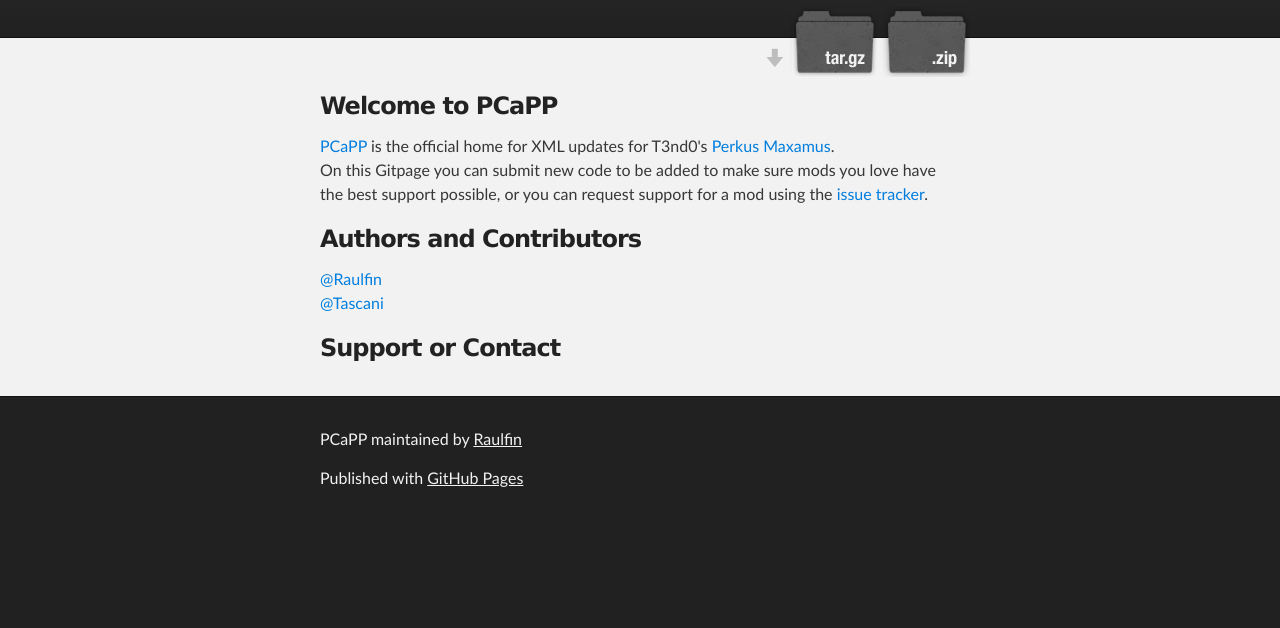
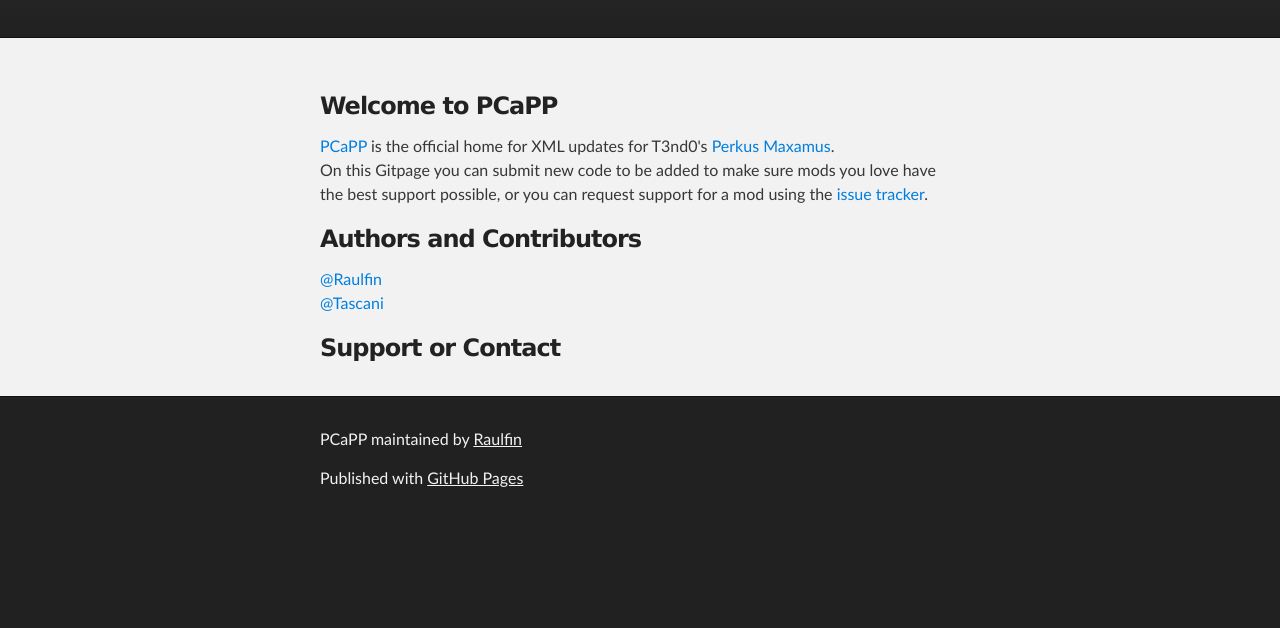
Before and after one commit to Raulfin/PCaPP, a plain HTML site: page index.html in a window 1280 px wide. Shown: the part 172-800 px from the top of the page. Drawn offline with Linux system fonts and the light colour scheme.

Commit message:
removed download links

```diff
--- a/index.html
+++ b/index.html
@@ -21,10 +21,6 @@
           <h1 id="project_title">PCaPP</h1>
           <h2 id="project_tagline">Repository for XMLs for Perkus Maxamus</h2>
 
-            <section id="downloads">
-              <a class="zip_download_link" href="https://github.com/Raulfin/PCaPP/zipball/master">Download this project as a .zip file</a>
-              <a class="tar_download_link" href="https://github.com/Raulfin/PCaPP/tarball/master">Download this project as a tar.gz file</a>
-            </section>
         </header>
     </div>
 
```
